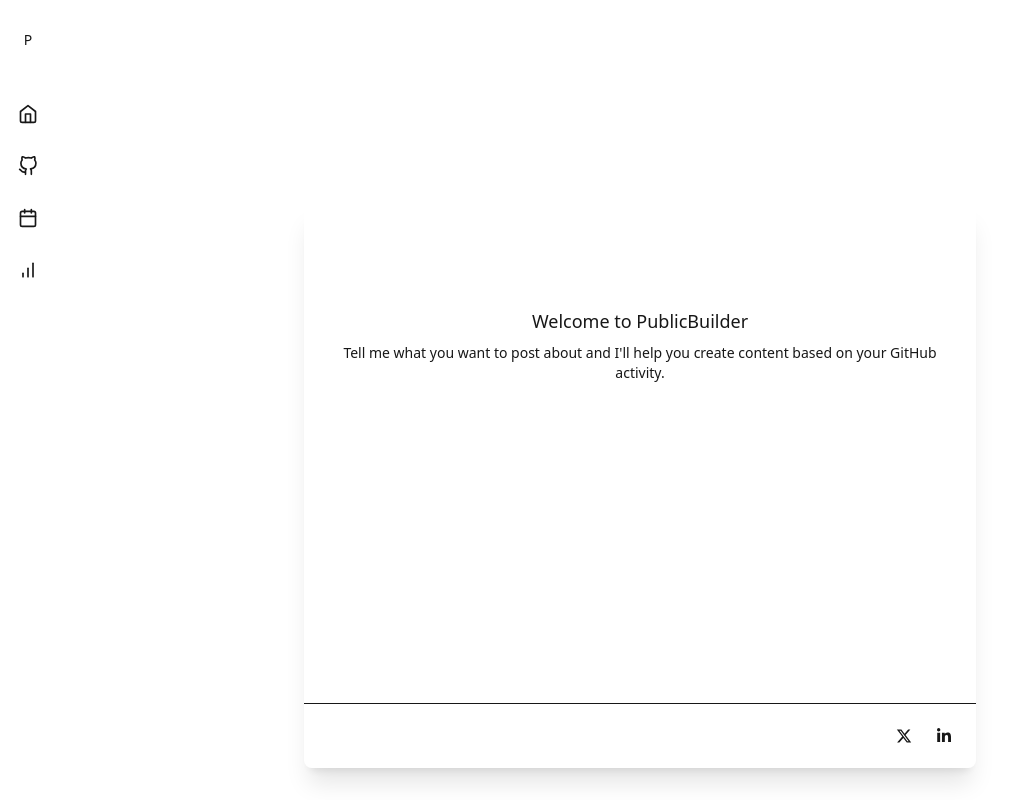
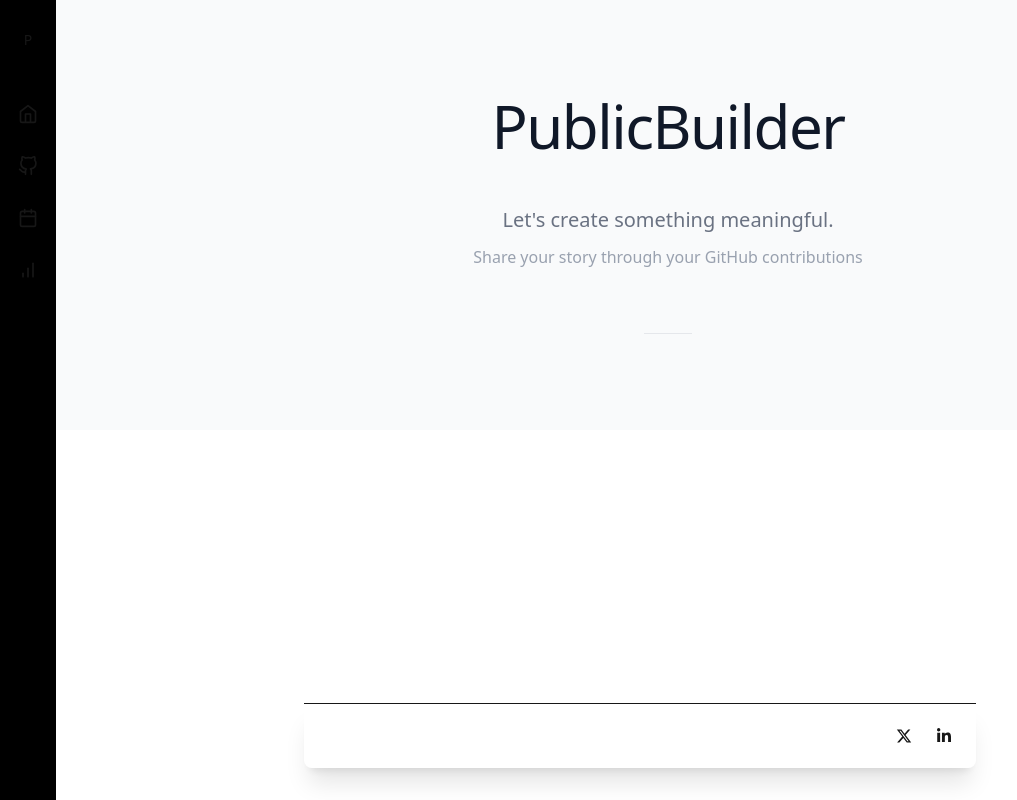
Before and after one commit to kliment-slice/MCPaaS, a Next.js app in the folder app/: page / in a window 1280 px wide. Shown: the whole page, without its empty margins (0-1017 px from the left). Built offline with nearby package versions, Linux system fonts and the light colour scheme.

Commit message:
Remove unused globals.css and layout.tsx files; refactor Home component to integrate Sidebar and ChatInterface, adding WelcomeMessage for enhanced user experience.

```diff
--- a/app/app/page.tsx
+++ b/app/app/page.tsx
@@ -2,12 +2,14 @@
 
 import Sidebar from '../components/Sidebar'
 import ChatInterface from '../components/ChatInterface'
+import WelcomeMessage from '../components/WelcomeMessage'
 
 export default function Home() {
   return (
     <div className="flex bg-gray-50">
       <Sidebar />
       <main className="flex-1 ml-14">
+        <WelcomeMessage />
         <ChatInterface />
       </main>
     </div>
--- a/app/components/ChatInterface.tsx
+++ b/app/components/ChatInterface.tsx
@@ -9,7 +9,7 @@
   timestamp: Date
 }
 
-const ChatInterface = () => {
+export const ChatInterface = () => {
   const [messages, setMessages] = useState<Message[]>([])
   const [input, setInput] = useState('')
 
@@ -41,34 +41,6 @@
 
   return (
     <div className="fixed bottom-8 left-1/2 -translate-x-1/2 w-full max-w-2xl bg-primary-900 rounded-lg shadow-xl">
-      <div className="h-[500px] overflow-y-auto px-4 py-6 space-y-6">
-        {messages.length === 0 && (
-          <div className="text-center text-primary-500 mt-20">
-            <p className="text-lg">Welcome to PublicBuilder</p>
-            <p className="text-sm mt-2">Tell me what you want to post about and I'll help you create content based on your GitHub activity.</p>
-          </div>
-        )}
-        {messages.map((message) => (
-          <div
-            key={message.id}
-            className={`flex ${message.sender === 'user' ? 'justify-end' : 'justify-start'}`}
-          >
-            <div
-              className={`max-w-[60%] rounded-2xl px-4 py-3 ${
-                message.sender === 'user'
-                  ? 'bg-primary-600 text-white'
-                  : 'bg-primary-800 text-primary-500'
-              }`}
-            >
-              <p className="text-sm leading-relaxed">{message.content}</p>
-              <span className="text-[10px] opacity-70 mt-1 block">
-                {message.timestamp.toLocaleTimeString([], { hour: '2-digit', minute: '2-digit' })}
-              </span>
-            </div>
-          </div>
-        ))}
-      </div>
-
       <div className="border-t border-primary-800 bg-primary-900 p-4 rounded-b-lg">
         <form onSubmit={handleSubmit} className="flex items-center gap-2">
           <input
--- a/app/components/Sidebar.tsx
+++ b/app/components/Sidebar.tsx
@@ -10,7 +10,7 @@
   ]
 
   return (
-    <aside className="w-14 h-screen bg-gradient-to-b from-primary-900 via-primary-800 to-primary-700 flex flex-col items-center py-6 fixed left-0">
+    <aside className="w-14 h-screen bg-black flex flex-col items-center py-6 fixed left-0">
       <div className="mb-12">
         <Link href="/">
           <div className="w-8 h-8 bg-primary-500 rounded-full flex items-center justify-center transform transition-transform hover:scale-105">
--- a/app/globals.css
+++ /dev/null
@@ -1,21 +0,0 @@
-@tailwind base;
-@tailwind components;
-@tailwind utilities;
-
-:root {
-  --foreground: #171717;
-  --background: #ffffff;
-  --gray-50: #f9fafb;
-  --gray-100: #f3f4f6;
-  --gray-200: #e5e7eb;
-  --gray-600: #4b5563;
-  --gray-900: #111827;
-}
-
-body {
-  color: var(--foreground);
-  background: var(--background);
-  font-family: system-ui, -apple-system, BlinkMacSystemFont, 'Segoe UI', Roboto, sans-serif;
-  -webkit-font-smoothing: antialiased;
-  -moz-osx-font-smoothing: grayscale;
-}
--- a/app/layout.tsx
+++ /dev/null
@@ -1,22 +0,0 @@
-import type { Metadata } from 'next'
-import { Inter } from 'next/font/google'
-import './globals.css'
-
-const inter = Inter({ subsets: ['latin'] })
-
-export const metadata: Metadata = {
-  title: 'Chat Application',
-  description: 'A modern chat application',
-}
-
-export default function RootLayout({
-  children,
-}: {
-  children: React.ReactNode
-}) {
-  return (
-    <html lang="en">
-      <body className={`${inter.className} bg-black min-h-screen`}>{children}</body>
-    </html>
-  )
-}
--- a/app/page.tsx
+++ /dev/null
@@ -1,13 +0,0 @@
-import { ChatInput } from '../components/ChatInput'
-import WelcomeMessage from '../components/WelcomeMessage'
-
-export default function Home() {
-  return (
-    <main className="min-h-screen bg-white">
-      <WelcomeMessage />
-      <div className="container mx-auto px-4">
-        <ChatInput />
-      </div>
-    </main>
-  )
-}
```
